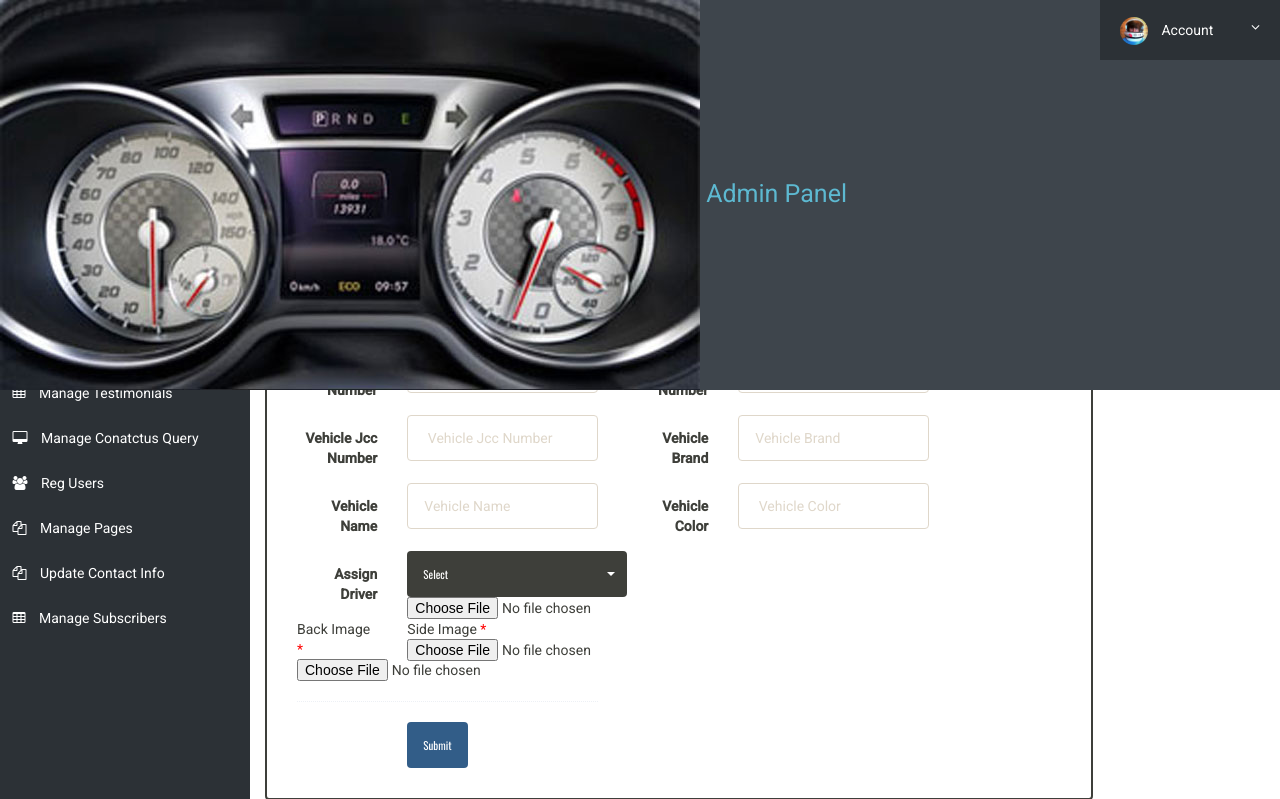
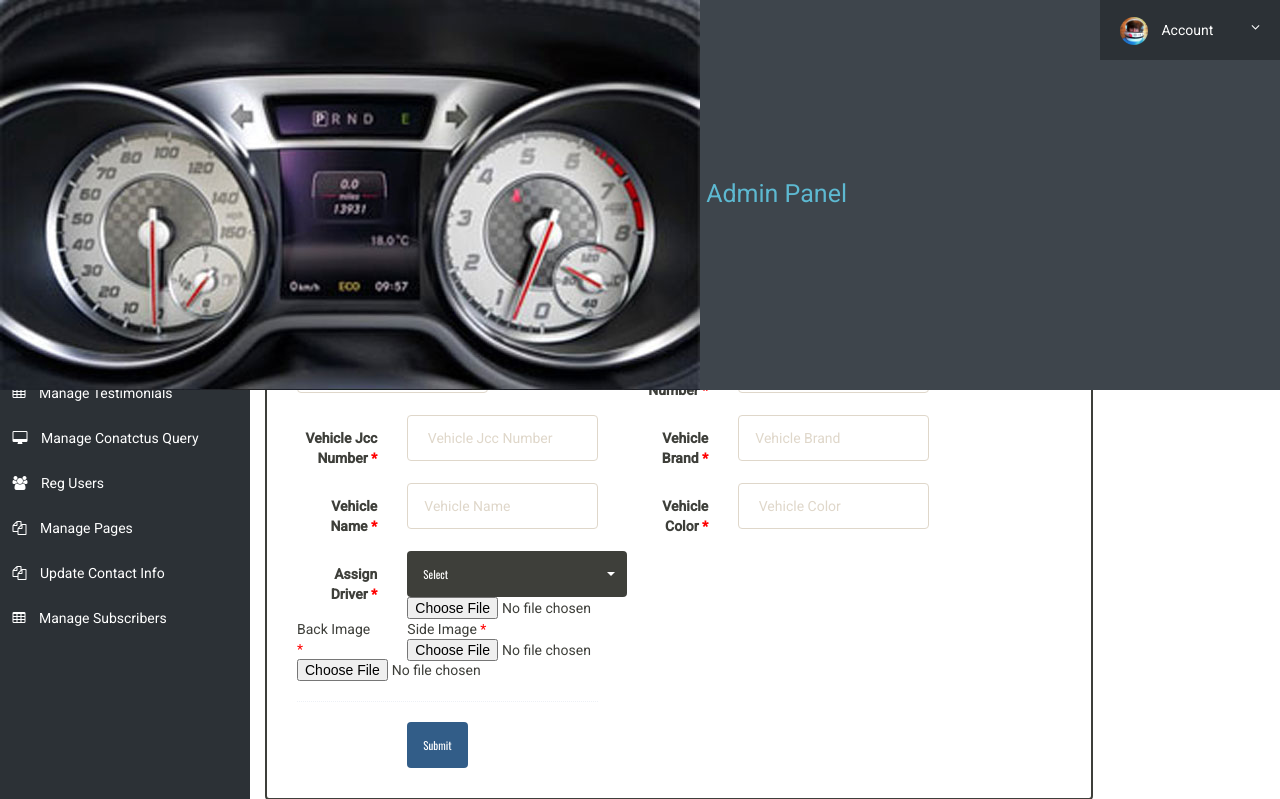
Before and after one commit to abhijitintelcorp/Redicabss, a PHP site: page /admin/add-owner.php in a window 1280 px wide. Shown: the top 799 px of the page. Run offline with PHP 8.4, Linux system fonts and the light colour scheme; data that the repository does not hold is empty; some libraries are stand-ins or nearby versions.

Commit message:
modified add owner page

```diff
--- a/admin/add-owner.php
+++ b/admin/add-owner.php
@@ -85,6 +85,14 @@
 	<link rel="stylesheet" href="css/awesome-bootstrap-checkbox.css">
 	<!-- Admin Stye -->
 	<link rel="stylesheet" href="css/style.css">
+
+
+	<script src="js/jquery.validate.min.js"></script>
+	<script src="js/additional-methods.min.js"></script>
+	<script src="js/validation.js"></script>
+
+
+
   <style>
 		.errorWrap {
     padding: 10px;
@@ -102,6 +110,7 @@
     -webkit-box-shadow: 0 1px 1px 0 rgba(0,0,0,.1);
     box-shadow: 0 1px 1px 0 rgba(0,0,0,.1);
 }
+
 		</style>
 
 
@@ -125,23 +134,22 @@
 									<div class="panel-heading">Add Owner</div>
 									<div class="panel-body">
 
-					<form action="" method="post" name="add_owner" class="form-horizontal" enctype="multipart/form-data">
+					<form action="" method="post" name="add_owner" id="add_owner" class="form-horizontal" enctype="multipart/form-data">
 
 
   	        <!-- 	<div class="errorWrap"><strong>ERROR</strong></div>
 			<div class="succWrap"><strong>SUCCESS</strong></div> -->
 									<div class="col-md-5">
 											<div class="form-group">
-												<label class="col-sm-4 control-label">Owner Name</label>
+												<label for="owner_name" class="col-sm-4 control-label">Owner Name <span style="color:red">*</span></label>
 												<div class="col-sm-8">
-													<input type="text" class="form-control" name="owner_name" id="owner_name" placeholder="Enter  Name" required>
+													<input type="text" class="form-control" name="owner_name" id="owner_name" minlength="3" placeholder="Enter  Name" required>
 												</div>
 											</div>
 									</div>
-
 									<div class="col-md-5">
 											<div class="form-group">
-												<label class="col-sm-4 control-label">Mobile</label>
+												<label for="owner_mobile" class="col-sm-4 control-label">Mobile  <span style="color:red">*</span></label>
 												<div class="col-sm-8">
 													<input type="number" class="form-control" name="owner_mobile" id="owner_mobile" placeholder="Mobile Number" required>
 												</div>
@@ -150,7 +158,7 @@
 
 										<div class="col-md-5">
 											<div class="form-group">
-												<label class="col-sm-4 control-label"> Email Id</label>
+												<label for="owner_email" class="col-sm-4 control-label"> Email Id  <span style="color:red">*</span></label>
 												<div class="col-sm-8">
 													<input type="text" class="form-control" name="owner_email" id="owner_email" placeholder="Email Id" required>
 												</div>
@@ -160,7 +168,7 @@
 
 									<div class="col-md-5">
 											<div class="form-group">
-												<label class="col-sm-4 control-label"> Vehicle Number</label>
+												<label for="owner_vehicle_no" lass="col-sm-4 control-label"> Vehicle Number <span style="color:red">*</span> </label>
 												<div class="col-sm-8">
 													<input type="text" class="form-control" name="owner_vehicle_no" id="owner_vehicle_no" placeholder=" Vehicle Number" required>
 												</div>
@@ -169,7 +177,7 @@
 
 									<div class="col-md-5">
 											<div class="form-group">
-												<label class="col-sm-4 control-label">Vehicle RC Number</label>
+												<label class="col-sm-4 control-label">Vehicle RC Number  <span style="color:red">*</span></label>
 												<div class="col-sm-8">
 													<input type="text" class="form-control" name="owner_vehicle_rc_no" id="owner_vehicle_rc_no" placeholder="Vehicle RC Number" required>
 												</div>
@@ -178,7 +186,7 @@
 
 									<div class="col-md-5">
 											<div class="form-group">
-												<label class="col-sm-4 control-label">Vehicle Jcc Number</label>
+												<label class="col-sm-4 control-label">Vehicle Jcc Number  <span style="color:red">*</span></label>
 												<div class="col-sm-8">
 													<input type="text" class="form-control" name="owner_vehicle_jcc_no" id="owner_vehicle_jcc_no" placeholder=" Vehicle Jcc Number" required>
 												</div>
@@ -188,7 +196,7 @@
 
 									<div class="col-md-5">
 											<div class="form-group">
-												<label class="col-sm-4 control-label">Vehicle Brand</label>
+												<label class="col-sm-4 control-label">Vehicle Brand  <span style="color:red">*</span></label>
 												<div class="col-sm-8">
 													<input type="text" class="form-control" name="owner_vehicle_brand" id="owner_vehicle_brand" placeholder="Vehicle Brand" required>
 												</div>
@@ -197,7 +205,7 @@
 
 									<div class="col-md-5">
 											<div class="form-group">
-												<label class="col-sm-4 control-label"> Vehicle Name</label>
+												<label class="col-sm-4 control-label"> Vehicle Name  <span style="color:red">*</span></label>
 												<div class="col-sm-8">
 													<input type="text" class="form-control" name="owner_vehicle_name" id="owner_vehicle_name" placeholder="Vehicle Name" required>
 												</div>
@@ -206,7 +214,7 @@
 
 									<div class="col-md-5">
 											<div class="form-group">
-												<label class="col-sm-4 control-label"> Vehicle Color</label>
+												<label class="col-sm-4 control-label"> Vehicle Color  <span style="color:red">*</span></label>
 												<div class="col-sm-8">
 													<input type="text" class="form-control" name="owner_vehicle_color" id="owner_vehicle_color" placeholder=" Vehicle Color" required>
 												</div>
@@ -218,7 +226,7 @@
 
 									<div class="col-md-5">
 										<div class="form-group">
-												<label class="col-sm-4 control-label"> Assign Driver</label>
+												<label class="col-sm-4 control-label"> Assign Driver  <span style="color:red">*</span></label>
 											<div class="col-sm-8">
 												<select class="selectpicker" name="driver_id" id="driver_id" >
 													<option value=""> Select </option>
@@ -300,6 +308,8 @@
 	<script src="js/chartData.js"></script>
 	<script src="js/main.js"></script>
 
+
+
 </body>
 
 </html>
```
Also changed, not shown: admin/manage-owner.php (+15 -14 lines).
